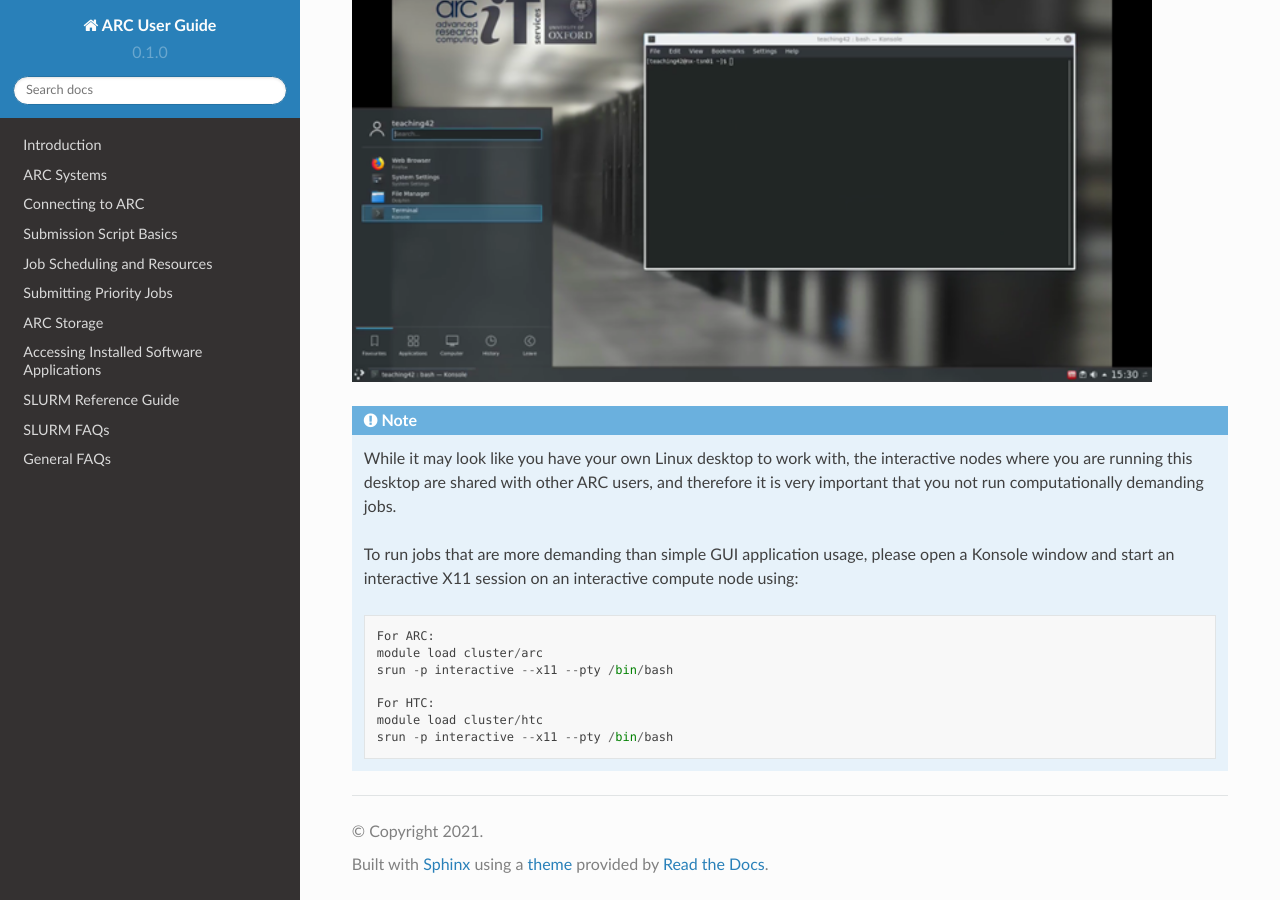
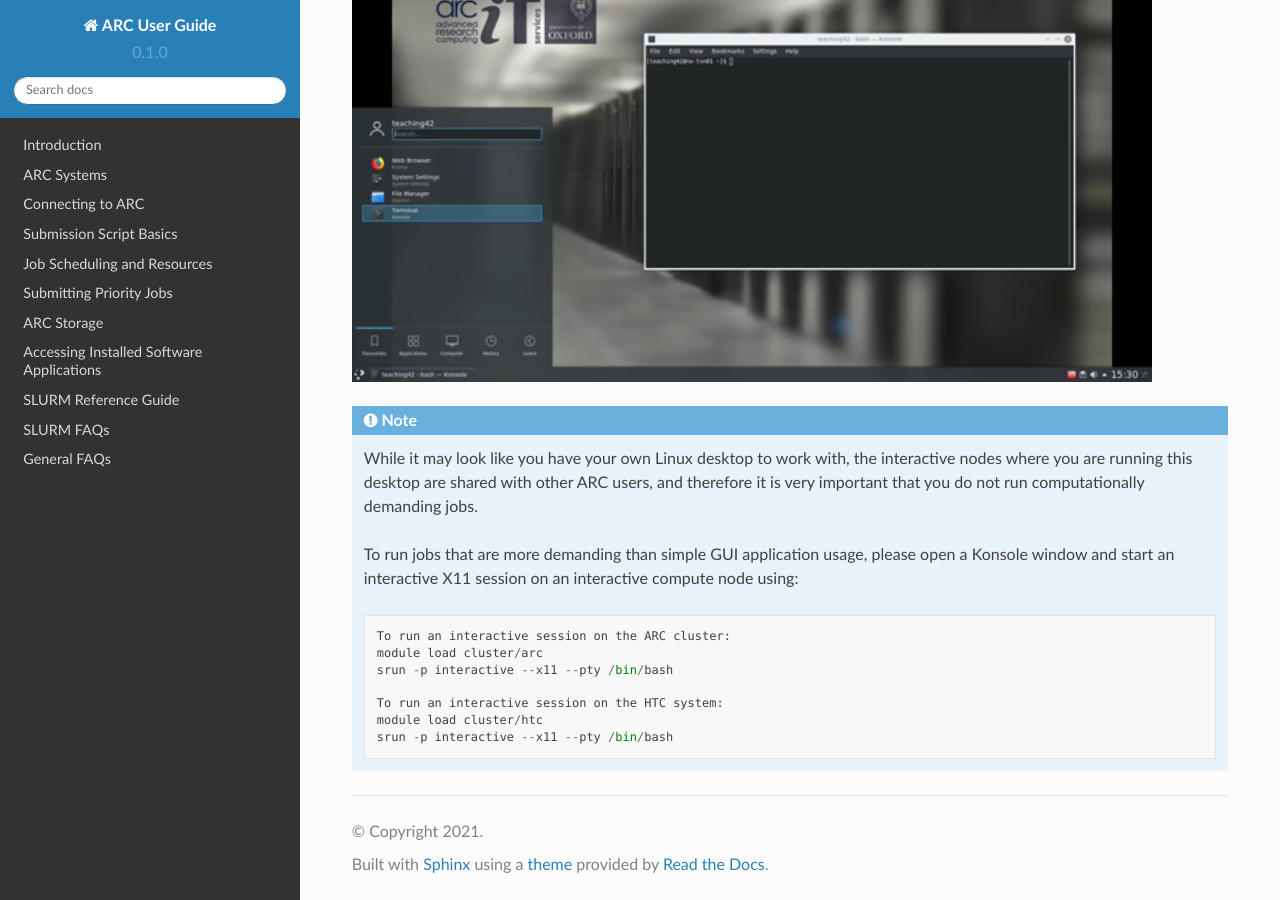
Before and after one commit to tina-friedrich/arc-user-guide, a Sphinx documentation site: the page built from docs/source/arc-gfx-interactive.rst, in a window 1280 px wide and 900 px high, scrolled down 1426 px. Built offline with Sphinx 7.4.7 and the Read the Docs theme 2.0.0, drawn with Linux system fonts in a browser that asks for light colours.

Commit message:
Update arc-gfx-interactive.rst

```diff
--- a/docs/source/arc-gfx-interactive.rst
+++ b/docs/source/arc-gfx-interactive.rst
@@ -35,16 +35,16 @@ You can use the menu bar at the bottom of the window to access applications or,
   :alt: ARC Konsole
 
 .. note::
-  While it may look like you have your own Linux desktop to work with, the interactive nodes where you are running this desktop are shared with other ARC users, and
-  therefore it is very important that you not run computationally demanding jobs.
+  While it may look like you have your own Linux desktop to work with, the interactive nodes where you are running this desktop are
+  shared with other ARC users, and therefore it is very important that you do not run computationally demanding jobs.
 
-  To run jobs that are more demanding than simple GUI application usage, please open a Konsole window and start an interactive X11 session on an interactive compute
-  node using::
+  To run jobs that are more demanding than simple GUI application usage, please open a Konsole window and start an interactive X11
+  session on an interactive compute node using::
 
-                For ARC:
+                To run an interactive session on the ARC cluster:
                 module load cluster/arc
                 srun -p interactive --x11 --pty /bin/bash
 
-                For HTC:
+                To run an interactive session on the HTC system:
                 module load cluster/htc
                 srun -p interactive --x11 --pty /bin/bash
```
